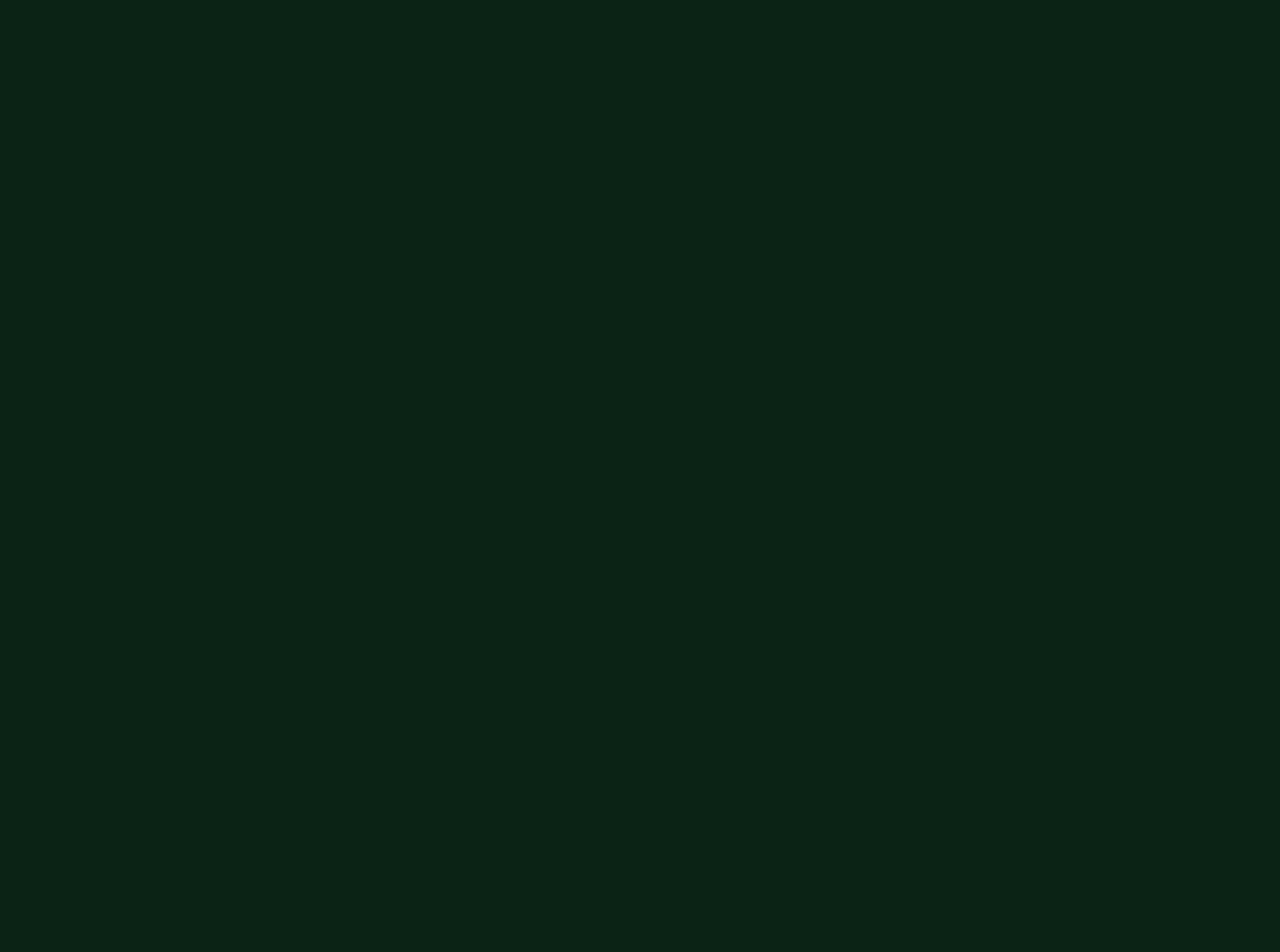
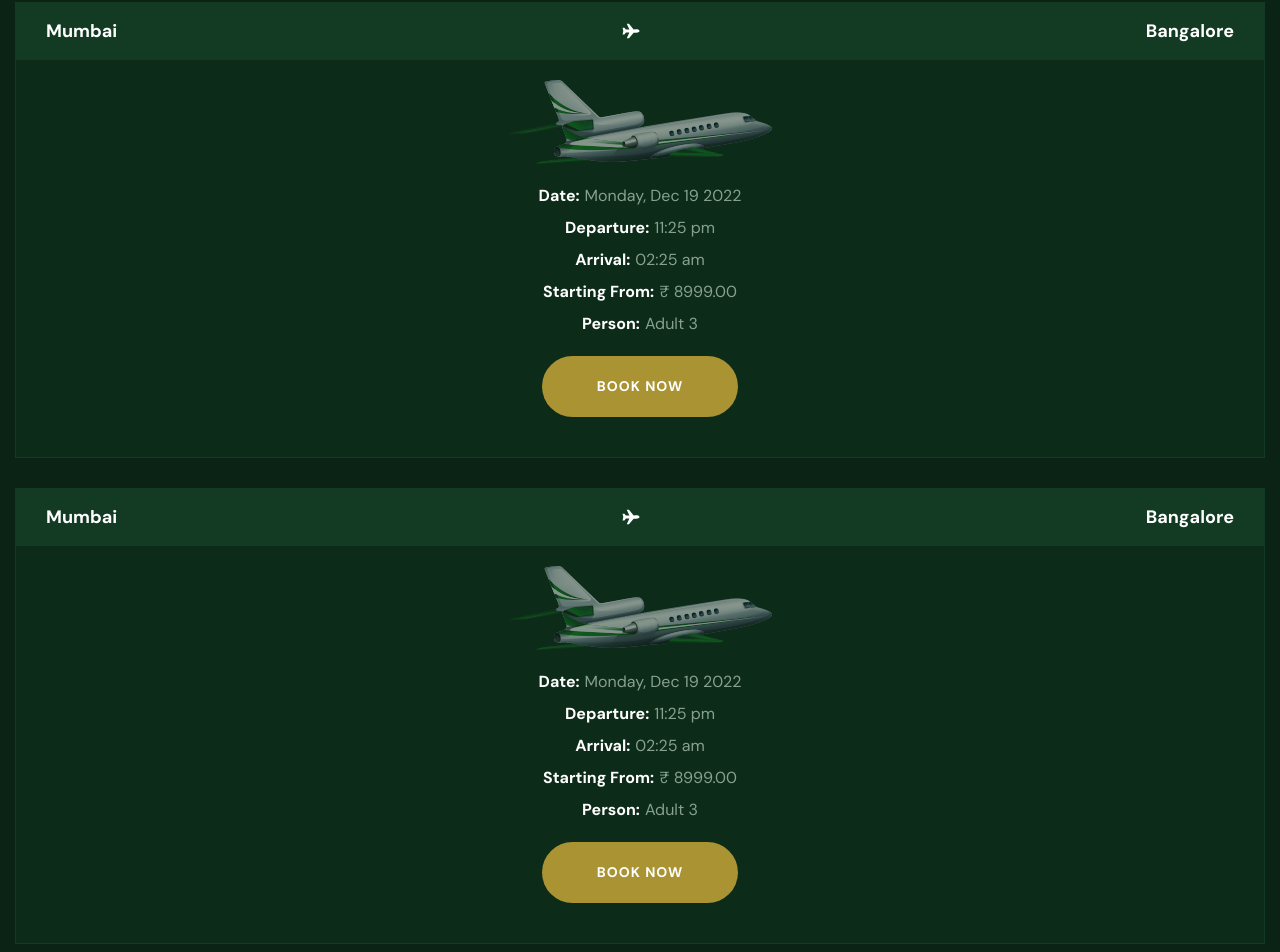
Before and after one commit to basavarajakj/Fly, a React (Vite) app: page / in a window 1280 px wide. Shown: the part 8651-9603 px from the top of the page. Before the commit the page ends 8320 px from the top, so only its background shows below. Built offline with nearby package versions, Linux system fonts and the light colour scheme.

Commit message:
flight component

```diff
--- a/src/App.jsx
+++ b/src/App.jsx
@@ -1,6 +1,7 @@
 import React from 'react';
 import About from './components/about/About';
 import Feature from './components/Feature/Feature';
+import Flight from './components/flight/Flight';
 import Header from './components/header/Header';
 import Hero from './components/hero/Hero';
 import Offer from './components/offer/Offer';
@@ -17,6 +18,7 @@ const App = () => {
 					<About />
 					<Feature />
 					<Offer />
+					<Flight />
 				</article>
 			</main>
 		</div>
--- /dev/null
+++ b/src/components/flight/Flight.jsx
@@ -0,0 +1,137 @@
+import './flight.css';
+import { IoAirplaneSharp } from 'react-icons/io5';
+import flight1 from '../../assets/flight-1.png';
+const Flight = () => {
+	const weekday = [
+		'Sunday',
+		'Monday',
+		'Tuesday',
+		'Wednesday',
+		'Thursday',
+		'Friday',
+		'Saturday'
+	];
+
+	let currentDate = new Date();
+	let currenrDay = weekday[currentDate.getDay()];
+	return (
+		<section className="section flight">
+			<div className="container">
+				<ul className="grid-list">
+					<li>
+						<div className="flight-content">
+							<p className="section-subtitle">Private Flights</p>
+							<h2 className="h2 section-title">Browse legs of our charters</h2>
+
+							<p className="section-text">
+								Lorem ipsum dolor sit amet, consectetur adipiscing elit.
+								Curabitur condimentum, lacus non faucibus congue, lectus quam
+								viverra nulla, quis egestas neque sapien ac magna.
+							</p>
+						</div>
+					</li>
+
+					<li>
+						<div className="flight-card">
+							<h3 className="card-title">
+								Mumbai
+								<IoAirplaneSharp />
+								Bangalore
+							</h3>
+
+							<div className="card-banner">
+								<img
+									src={flight1}
+									alt="new york to moscow flight airplane"
+									loading="lazy"
+									width="263"
+									height="84"
+									className="w-100"
+								/>
+							</div>
+
+							<ul className="card-list">
+								<li className="card-item">
+									<span className="span">Date:</span>
+									{`${currenrDay}, ` + Date().slice(4, 15)}
+								</li>
+
+								<li className="card-item">
+									<span className="span">Departure:</span>
+									11:25 pm
+								</li>
+
+								<li className="card-item">
+									<span className="span">Arrival:</span>
+									02:25 am
+								</li>
+
+								<li className="card-item">
+									<span className="span">Starting From:</span>₹ 8999.00
+								</li>
+								<li className="card-item">
+									<span className="span">Person:</span>Adult 3
+								</li>
+							</ul>
+
+							<a href="@" className="btn btn-primary">
+								Book Now
+							</a>
+						</div>
+					</li>
+
+					<li>
+						<div className="flight-card">
+							<h3 className="card-title">
+								Mumbai
+								<IoAirplaneSharp />
+								Bangalore
+							</h3>
+
+							<div className="card-banner">
+								<img
+									src={flight1}
+									alt="new york to moscow flight airplane"
+									loading="lazy"
+									width="263"
+									height="84"
+									className="w-100"
+								/>
+							</div>
+
+							<ul className="card-list">
+								<li className="card-item">
+									<span className="span">Date:</span>
+									{`${currenrDay}, ` + Date().slice(4, 15)}
+								</li>
+
+								<li className="card-item">
+									<span className="span">Departure:</span>
+									11:25 pm
+								</li>
+
+								<li className="card-item">
+									<span className="span">Arrival:</span>
+									02:25 am
+								</li>
+
+								<li className="card-item">
+									<span className="span">Starting From:</span>₹ 8999.00
+								</li>
+								<li className="card-item">
+									<span className="span">Person:</span>Adult 3
+								</li>
+							</ul>
+
+							<a href="@" className="btn btn-primary">
+								Book Now
+							</a>
+						</div>
+					</li>
+				</ul>
+			</div>
+		</section>
+	);
+};
+
+export default Flight;
--- /dev/null
+++ b/src/components/flight/flight.css
@@ -0,0 +1,57 @@
+.flight .section-text {
+  line-height: 1.85;
+  margin-block: 30px 20px;
+}
+
+.flight-card {
+  --color: var(--phthalo-green-2);
+
+  background-color: var(--phthalo-green-3);
+  border: 1px solid var(--color);
+  padding-block-end: 40px;
+  text-align: center;
+  transition: var(--transition-2);
+}
+
+.flight-card:is(:hover, :focus) {
+  --color: var(--satin-sheen-gold);
+}
+
+.flight-card :is(.card-title, .card-item) {
+  display: flex;
+  align-items: center;
+}
+
+.flight-card .card-title {
+  background-color: var(--color);
+  font-size: var(--fs-6);
+  color: var(--white);
+  justify-content: space-between;
+  padding: 15px 30px;
+  margin-block-end: 20px;
+  transition: var(--transition-1);
+}
+
+.flight-card .w-100 {
+  max-width: max-content;
+  margin-inline: auto;
+}
+
+.flight-card .card-list {
+  margin-block: 20px;
+}
+
+.flight-card .card-item {
+  justify-content: center;
+  gap: 5px;
+  margin-block-end: 8px;
+}
+
+.flight-card .card-item .span {
+  color: var(--white);
+  font-weight: var(--fw-600);
+}
+
+.flight-card .btn{
+  margin-inline: auto;
+}
--- a/src/index.css
+++ b/src/index.css
@@ -264,3 +264,7 @@ body.active {
 	background-position: 20%;
 	background-size: cover;
 }
+
+.w-100 {
+	width: 100%;
+}
```
